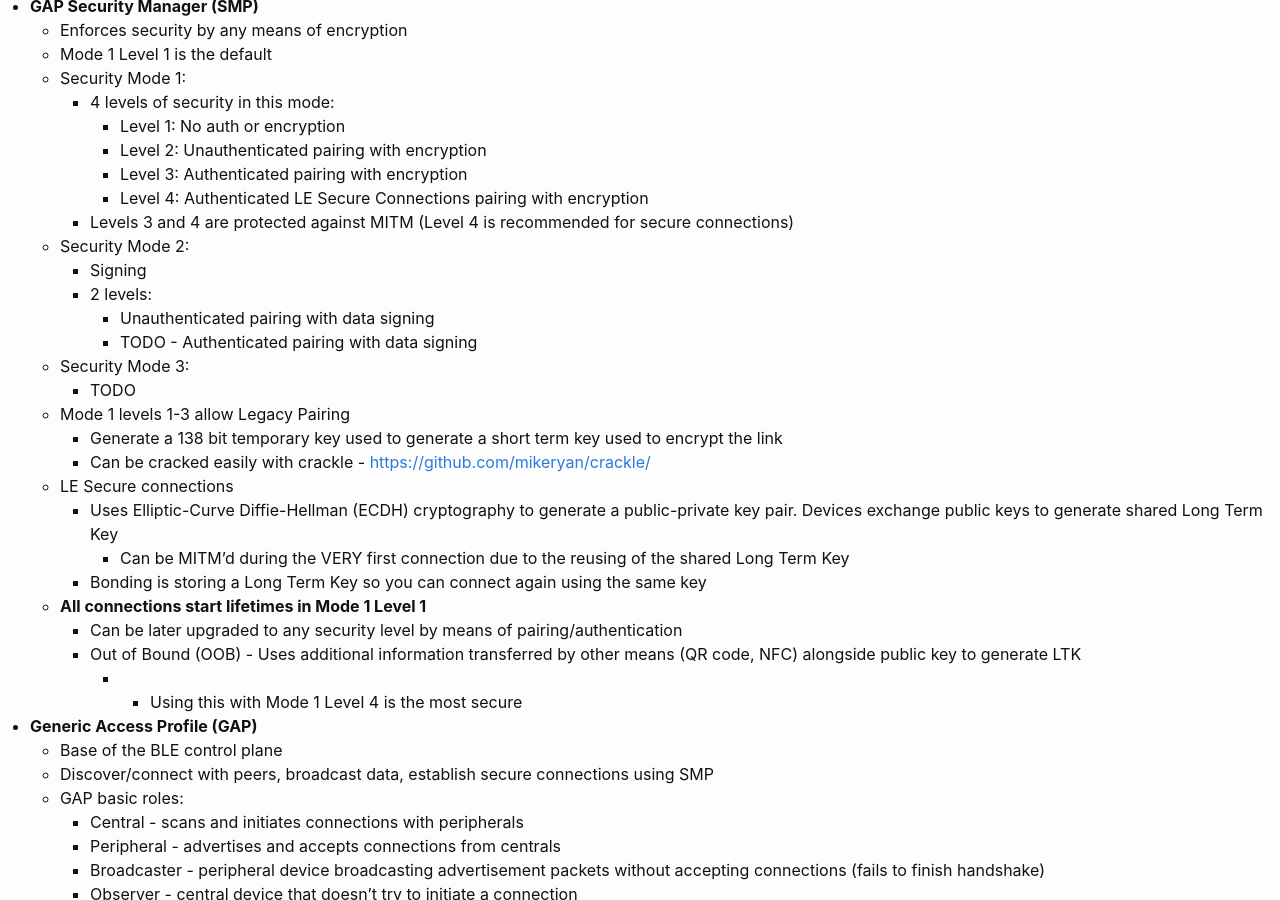
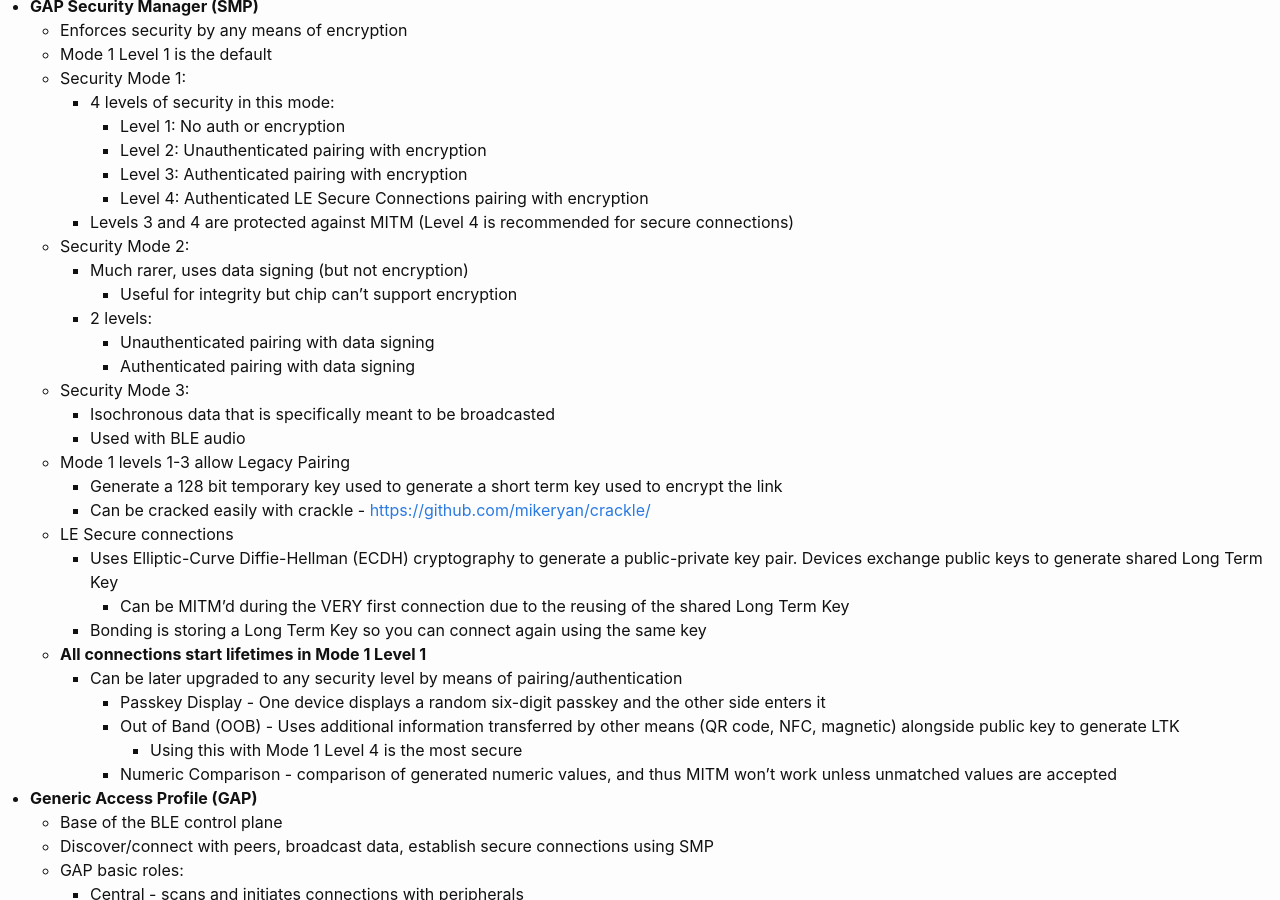
Before and after one commit to KhaelK138/KhaelK138.github.io, a Jekyll site: the page built from markdown/BluetoothLowEnergy.md, in a window 1280 px wide and 900 px high, scrolled down 744 px. Built offline with Jekyll 4.4.1, drawn with Linux system fonts in a browser that asks for light colours; our own code applies the rules of GitHub Pages for plain Markdown files; some of the changed text lies outside the part shown.

Commit message:
updated hardware notes

```diff
--- a/markdown/BluetoothLowEnergy.md
+++ b/markdown/BluetoothLowEnergy.md
@@ -41,14 +41,16 @@
       - Level 4: Authenticated LE Secure Connections pairing with encryption
     - Levels 3 and 4 are protected against MITM (Level 4 is recommended for secure connections)
   - Security Mode 2:
-    - Signing
+    - Much rarer, uses data signing (but not encryption)
+      - Useful for integrity but chip can't support encryption
     - 2 levels:
       - Unauthenticated pairing with data signing
-      - TODO - Authenticated pairing with data signing
+      - Authenticated pairing with data signing
   - Security Mode 3:
-    - TODO
+    - Isochronous data that is specifically meant to be broadcasted
+    - Used with BLE audio
   - Mode 1 levels 1-3 allow Legacy Pairing
-    - Generate a 138 bit temporary key used to generate a short term key used to encrypt the link
+    - Generate a 128 bit temporary key used to generate a short term key used to encrypt the link
     - Can be cracked easily with crackle - [https://github.com/mikeryan/crackle/](https://github.com/mikeryan/crackle/)
   - LE Secure connections
     - Uses Elliptic-Curve Diffie-Hellman (ECDH) cryptography to generate a public-private key pair. Devices exchange public keys to generate shared Long Term Key
@@ -56,8 +58,10 @@
     - Bonding is storing a Long Term Key so you can connect again using the same key
   - **All connections start lifetimes in Mode 1 Level 1**
     - Can be later upgraded to any security level by means of pairing/authentication
-    - Out of Bound (OOB) - Uses additional information transferred by other means (QR code, NFC) alongside public key to generate LTK
-      - - Using this with Mode 1 Level 4 is the most secure
+      - Passkey Display - One device displays a random six-digit passkey and the other side enters it
+      - Out of Band (OOB) - Uses additional information transferred by other means (QR code, NFC, magnetic) alongside public key to generate LTK
+        - Using this with Mode 1 Level 4 is the most secure
+      - Numeric Comparison - comparison of generated numeric values, and thus MITM won't work unless unmatched values are accepted
 - **Generic Access Profile (GAP)**
   - Base of the BLE control plane
   - Discover/connect with peers, broadcast data, establish secure connections using SMP
@@ -98,21 +102,36 @@
 ## Enumerating BLE
 - [Bettercap](https://www.bettercap.org/project/introduction/) is almost always the best choice here
   - I've had quite a few issues attempting to install it on a pi; would recommend the docker route (`docker run -it --privileged --net=host --platform linux/arm64 bettercap/bettercap`)
-  - Unsupported on Mac/Windows, so necessary to use some linux machine of some kind
-- Turn on with `ble.recon on`
+  - Unsupported on Mac/Windows, so necessary to use some linux machine (or Kali VM with connected BLE dongle) of some kind
+- Turn on with `ble.recon on` (make sure we have a usable BLE dongle/device with `sudo hciconfig`)
 - Recon:
   - `ble.show` to show discovered BLE devices
     - `ble.clear` to clear cached devices collected
-  - `ble.enum {mac}` to enumerate services and characteristics for a given device
-  - `ble.write {mac} {characteristic_uuid} {hex}` to write hex data to a device's characteristic
+  - `ble.enum {MAC}` to enumerate services and characteristics for a given device
+    - This will give us a nice table on the device, after which we can turn `ble.recon off`
+  - `ble.write {MAC} {characteristic_uuid} {hex}` to write hex data to a device's characteristic
+
+**Hciconfig**
+- `sudo hciconfig` to show the connected devices, and note down the identifier
+- Bring a device online with `sudo hciconfig {device} up`
+  - Then recheck to make sure it's `UP` and `RUNNING`
+
+**Hcitool**
+- `sudo hcitool lescan`
+- List nearby devices that we can see
+  - Smart to remove "unknown" and known devices using `grep` from this output
+- From this, we can grab the MAC address
+
+**Gatttool**
+- Useful for reading/writing specific data
+- TODO: `gatttool -i {hci_interface} -b {MAC} ...`
 
 ## Monitoring/Sniffing BLE
+
 **Tools**
 - Can use nRF Connect app (both iOS and Android surprisingly) to monitor nearby bluetooth devices
   - Can use [BlueSee](https://apps.apple.com/us/app/bluesee-ble-debugger/id1336679524?mt=12) on Mac
   - Also have nRF Connect for Desktop for PCs
-- `hcitool`
-  - `lescan` will scan for nearby BLE devices
 - Other tools used
   - Bluetooth Dongle
     - Just a USB BLE interface to provide bluetooth to an OS (like a VM)
@@ -126,7 +145,6 @@
       - For actual communication, use `bthci_acl.src.bd_addr == {MAC} || bthci_acl.dst.bd_addr == {MAC}`
   - Ubertooth One (not used that much)
 
-
 **Packet Captures**
 - Capturing BLE packets over the air is unreliable and encrypted, but might be the only option when Central and Peripheral devices aren't under control
 - Capturing from a controlled device before encryption is applied is better
@@ -134,6 +152,12 @@
 ## BLE Interaction
 - After connecting nRF52840 dongle, we can use it to interact with nearby bluetooth devices via nRF Connect for Desktop Bluetooth Low Energy (downloaded from the nRF Connect for Desktop app)
 - Run scan to see devices that the dongle can see, and then we can connect to view the services available (along with their characteristics)
+
+**Bleak**
+- General multipurpose BLE tool, available [here](https://github.com/hbldh/bleak)
+- This is a great python tool for engagement testing, especially scripting
+- Easy to install with `pip install bleak`
+  - Examples for scanning/reading in the repo
 
 **Spoofing**
 - `bluez` is the Bluetooth/BLE stack for linux
@@ -158,7 +182,12 @@
     - `register-characteristic 0x{hex_UUID_like_1111} {read,write,notify}`
     - `register-application` to tell BlueZ about the service/characteristics
 
+**MITM tools**
+- [Gattacker](https://github.com/securing/gattacker) and [BTLEjuice](https://github.com/DigitalSecurity/btlejuice) are the classic tools
+  - These are pretty outdated, though
+
 ## Miscellaneous
+- If using VMWare, uncheck `Share Bluetooth devices with Linux` (somewhat unexpectedly) allowing us to see the BLE dongles as USB devices
 - Tool to lookup first three octets of a MAC address to see who it's from: https://www.wireshark.org/tools/oui-lookup.html
   - For example, `b8:c0:65`, returns `Universal Electronics, Inc.`
 - [ble_ctf](https://github.com/hackgnar/ble_ctf) is a BLE CTF installed on the ESP32; good practice
```
Also changed, not shown: markdown/ADPivoting.md (+3 -0 lines), markdown/HardwareSecurity.md (+1 -1 lines).
